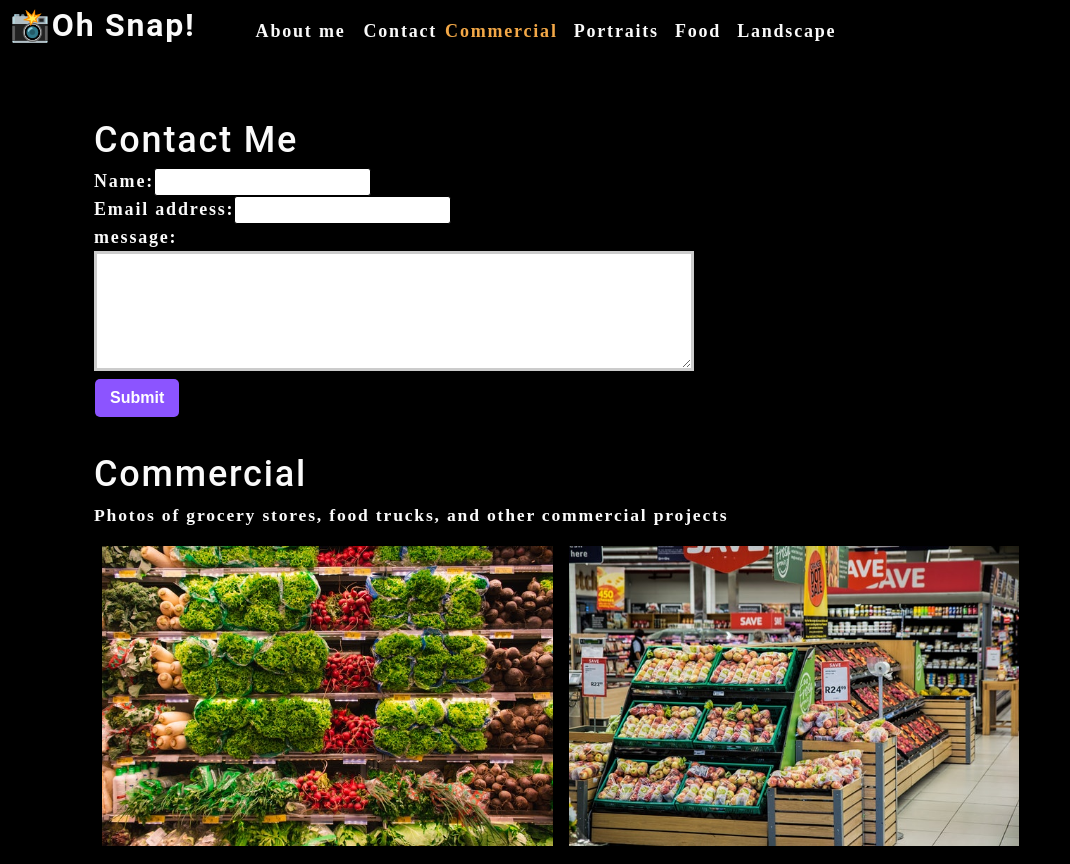
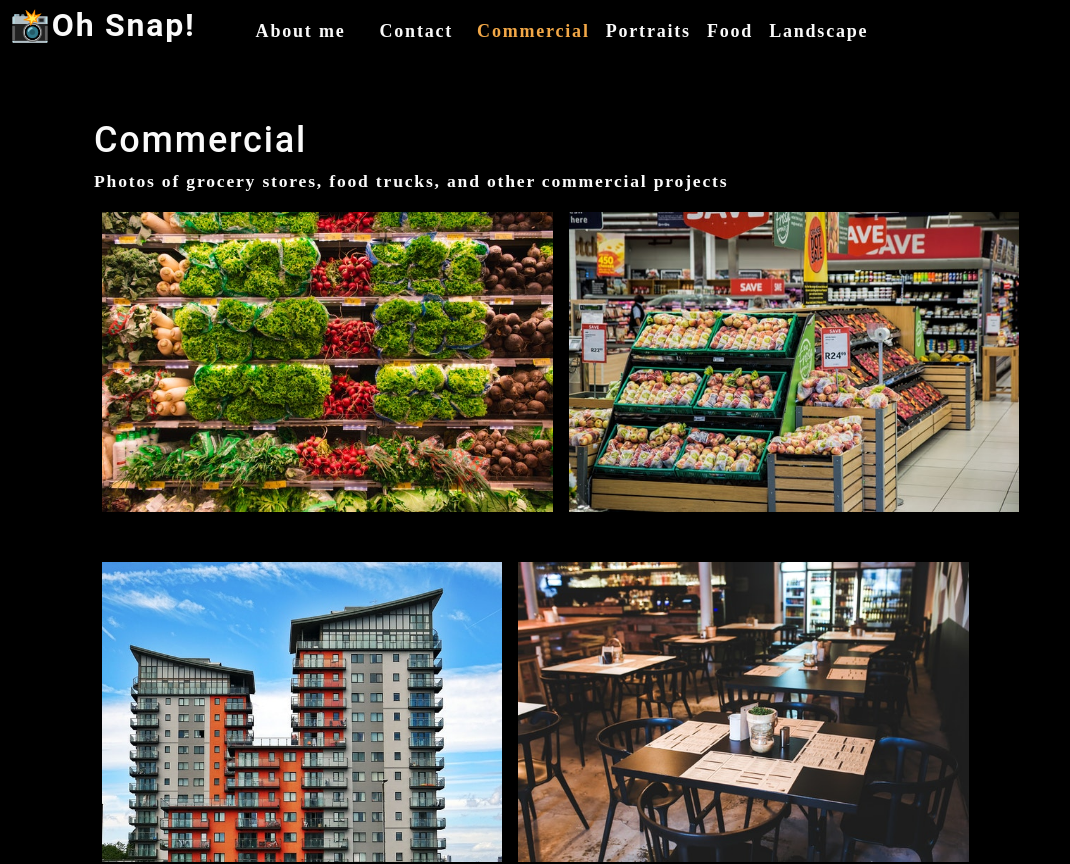
Before and after one commit to Codechef27/photo-port, a React (Create React App) app: page / in a window 1280 px wide. Shown: the top 864 px of the page, without its empty margins (0-1070 px from the left). Built offline with nearby package versions, Linux system fonts and the light colour scheme.

Commit message:
conditionals add to form el

```diff
--- a/src/App.js
+++ b/src/App.js
@@ -21,17 +21,26 @@
   ]);
 
   const [currentCategory, setCurrentCategory ] = useState(categories[0]);
+  const [contactSelected, setContactSelected] = useState(false);
 
   return (
   <div>
     <Nav categories={categories}
     setCurrentCategory={setCurrentCategory}
     currentCategory={currentCategory}
+    contactSelected={contactSelected}
+    setContactSelected={setContactSelected}
     ></Nav>
     <main>
-      <ContactForm></ContactForm>
-      <Gallery currentCategory={currentCategory}></Gallery>
-      <About></About>
+      {!contactSelected ? (
+        <>
+          <Gallery currentCategory={currentCategory}></Gallery>
+          <About></About>
+        </>
+      ) : (
+        <ContactForm></ContactForm>
+      )}
+
     </main>
   </div>
   );
--- a/src/components/Contact/index.js
+++ b/src/components/Contact/index.js
@@ -1,14 +1,37 @@
 
 import React, { useState } from 'react'
+import { validateEmail } from '../../utils/helpers';
 
 
 function ContactForm() {
 
     const [formState, setFormData] = useState({ name: '', email: '', message: '' });
     const {name, email, message } = formState;
+    const [errorMessage, setErrorMessage] = useState('');
 
     function handleChange(event) {
-        setFormData({...formState, [event.target.name]: event.target.value })
+        if (event.target.name === "email") {
+          const isValid = validateEmail(event.target.value);
+          console.log(isValid);
+          if (!isValid) {
+            setErrorMessage("Your email is invalid.");
+          } else {
+            setErrorMessage("");
+          }
+        } else {
+          if (!event.target.value.length) {
+            setErrorMessage(`${event.target.name} is required.`);
+          } else {
+            setErrorMessage("");
+          }
+        }
+        if (!errorMessage) {
+          setFormData({
+            ...formState,
+            [event.target.name]: event.target.value,
+          });
+        }
+
     }
 
     function handleSubmit(event) {
@@ -19,23 +42,43 @@
     return (
       <section>
         <h1>Contact Me</h1>
-            <form id='contact-form' onSubmit={ handleSubmit }>
+        <form id="contact-form" onSubmit={handleSubmit}>
           <div>
-                    <label htmlFor='name'>Name:</label>
-                    <input type='text' name='name' defaultValue={ name } onChange={ handleChange }></input>
+            <label htmlFor="name">Name:</label>
+            <input
+              type="text"
+              name="name"
+              defaultValue={name}
+              onBlur={handleChange}
+            ></input>
           </div>
           <div>
-                    <label htmlFor='email'>Email address:</label>
-                    <input type='email' name='email' defaultValue={ email } onChange={ handleChange }></input>
+            <label htmlFor="email">Email address:</label>
+            <input
+              type="email"
+              name="email"
+              defaultValue={email}
+              onBlur={handleChange}
+            ></input>
           </div>
           <div>
-                    <label htmlFor='message'>message:</label>
-                    <textarea name='message' rows='5' defaultValue={ message } onChange={ handleChange } ></textarea>
+            <label htmlFor="message">message:</label>
+            <textarea
+              name="message"
+              rows="5"
+              defaultValue={message}
+              onBlur={handleChange}
+            ></textarea>
           </div>
-                <button type='submit'>Submit</button>
+          {errorMessage && (
+            <div>
+              <p className="error-text">{errorMessage}</p>
+            </div>
+          )}
+          <button type="submit">Submit</button>
         </form>
       </section>
-    )
+    );
 
 }
 
--- a/src/components/Nav/index.js
+++ b/src/components/Nav/index.js
@@ -8,6 +8,8 @@
         categories = [],
         setCurrentCategory,
         currentCategory,
+        contactSelected,
+        setContactSelected
     } = props
 
     useEffect(() => {
@@ -24,22 +26,23 @@
             <nav>
                 <ul  className="flex-row">
                     <li className="mx-2">
-                        <a data-testid="about" href="#about">
+                        <a data-testid="about" href="#about" onClick={() => setContactSelected(false)}>
                             About me
                         </a>
                     </li>
-                    <li>
-                        <span>Contact</span>
+                    <li className={`mx-2 ${contactSelected && 'navActive'}`}>
+                        <span onClick={() => setContactSelected(true)}>Contact</span>
                     </li>
                     {categories.map((category) => (
                         <li className={`mx-1 ${
-                            currentCategory.name === category.name && 'navActive'
+                            currentCategory.name === category.name && !contactSelected && 'navActive'
                         }`}
                         key={category.name}
                         >
                             <span
                             onClick={ () => {
                                 setCurrentCategory(category)
+                                setContactSelected(false)
                                 }}
                                 >
                                {capitalizeFirstLetter(category.name)}
```
Lines whose indentation alone changed are shown as unchanged.
